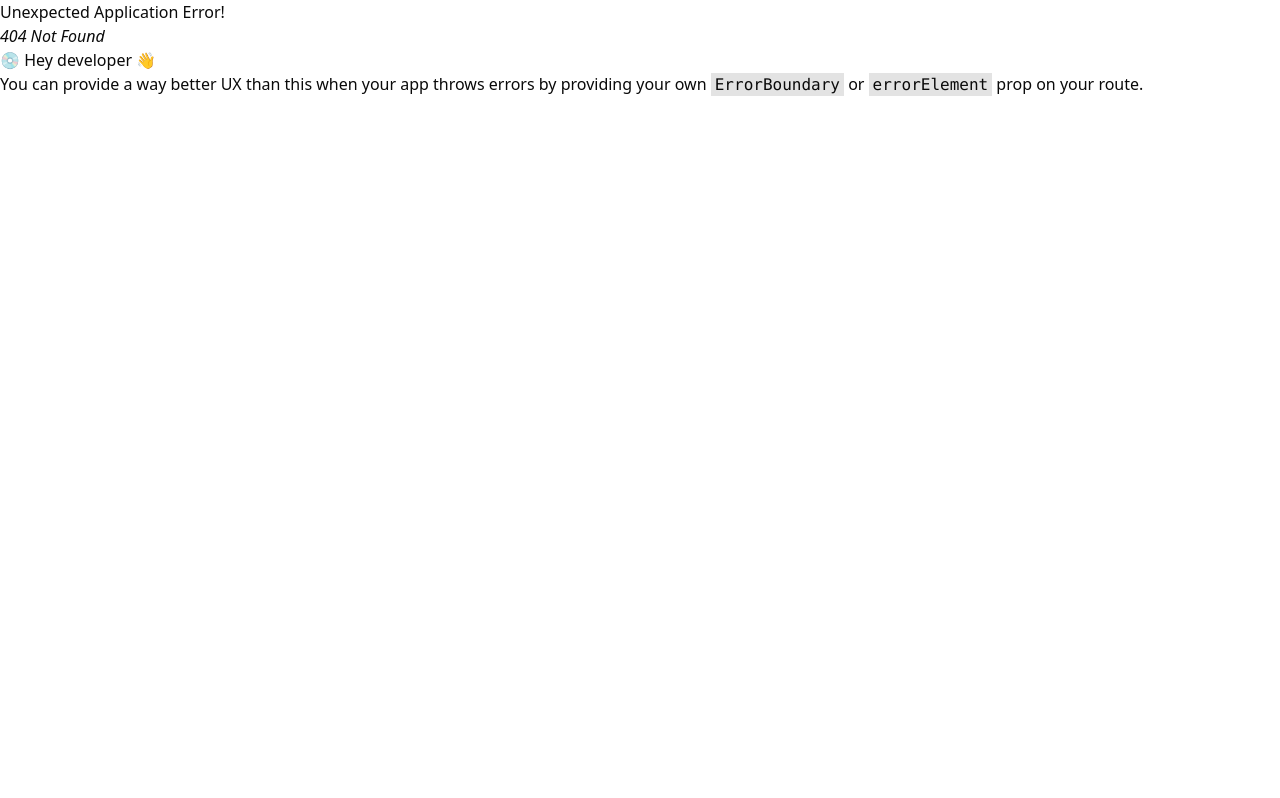
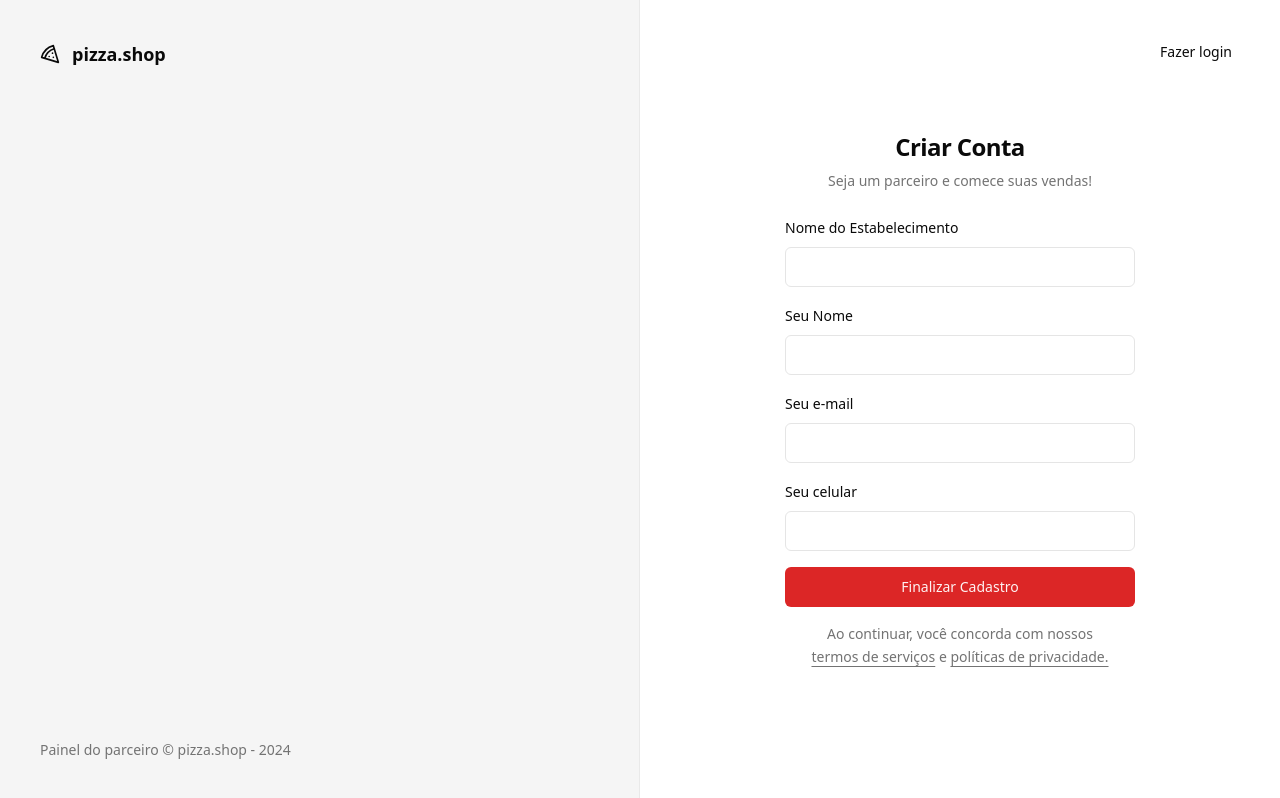
Before and after one commit to ThalesAugusto0/pizza-shop, a React (Vite) app: page /sign-up in a window 1280 px wide. Before the commit this address had no page. Built offline with nearby package versions, Linux system fonts and the light colour scheme.

Commit message:
Feature: Adicionado nova página de cadastro do estabelecimento

```diff
--- a/src/pages/_layouts/app.tsx
+++ b/src/pages/_layouts/app.tsx
@@ -2,10 +2,10 @@
 
 export function AppLayout() {
   return (
-    <div>
+    <div className="flex min-h-screen flex-col antialiased">
       <h1>Cabeçalho</h1>
 
-      <div>
+      <div className="flex flex-1 flex-col gap-4 p-8 pt-6">
         <Outlet />
       </div>
     </div>
--- a/src/pages/_layouts/auth.tsx
+++ b/src/pages/_layouts/auth.tsx
@@ -3,7 +3,7 @@
 
 export function AuthLayout() {
   return (
-    <div className="grid min-h-screen grid-cols-2">
+    <div className="grid min-h-screen grid-cols-2 antialiased">
       <div className="flex h-full flex-col justify-between border-r border-foreground/5 bg-muted p-10 text-muted-foreground">
         <div className="flex items-center gap-3 text-lg text-foreground">
           <Pizza className="h-5 w-5" />
@@ -14,7 +14,7 @@
         </footer>
       </div>
 
-      <div className="flex flex-col items-center justify-center">
+      <div className="relative flex flex-col items-center justify-center">
         <Outlet />
       </div>
     </div>
--- a/src/pages/auth/sign-in.tsx
+++ b/src/pages/auth/sign-in.tsx
@@ -1,5 +1,6 @@
 import { Helmet } from 'react-helmet-async'
 import { useForm } from 'react-hook-form'
+import { Link } from 'react-router-dom'
 import { toast } from 'sonner'
 import { z } from 'zod'
 
@@ -33,6 +34,9 @@
     <>
       <Helmet title="login" />
       <div className="p-8">
+        <Button variant={'ghost'} asChild className="absolute right-8 top-8">
+          <Link to="/sign-up">Novo estabelecimento</Link>
+        </Button>
         <div className="flex w-[350px] flex-col justify-center gap-6">
           <div className="flex flex-col gap-2 text-center">
             <h1 className="text-2xl font-semibold tracking-tight">
--- /dev/null
+++ b/src/pages/auth/sign-up.tsx
@@ -0,0 +1,108 @@
+import { Helmet } from 'react-helmet-async'
+import { useForm } from 'react-hook-form'
+import { Link, useNavigate } from 'react-router-dom'
+import { toast } from 'sonner'
+import { z } from 'zod'
+
+import { Button } from '@/components/ui/button'
+import { Input } from '@/components/ui/input'
+import { Label } from '@/components/ui/label'
+
+const signUpForm = z.object({
+  restaurantName: z.string(),
+  email: z.string().email(),
+  menagerName: z.string(),
+  phone: z.string(),
+})
+
+type signUpForm = z.infer<typeof signUpForm>
+
+export function SignUp() {
+  const navigate = useNavigate()
+  const {
+    register,
+    handleSubmit,
+    formState: { isSubmitting },
+  } = useForm<signUpForm>()
+
+  async function handlesignUp(data: signUpForm) {
+    try {
+      await new Promise((resolve) => setTimeout(resolve, 2000))
+      console.log(data)
+
+      toast.success('Restaurante cadastrado com sucesso!', {
+        action: {
+          label: 'Login',
+          onClick: () => navigate('/sign-in'),
+        },
+      })
+    } catch {
+      toast.error('Erro ao cadastrar restaurante')
+    }
+  }
+
+  return (
+    <>
+      <Helmet title="Cadastro" />
+      <div className="p-8">
+        <Button variant={'ghost'} asChild className="absolute right-8 top-8">
+          <Link to="/sign-in">Fazer login</Link>
+        </Button>
+        <div className="flex w-[350px] flex-col justify-center gap-6">
+          <div className="flex flex-col gap-2 text-center">
+            <h1 className="text-2xl font-semibold tracking-tight">
+              Criar Conta
+            </h1>
+            <p className="text-sm text-muted-foreground">
+              Seja um parceiro e comece suas vendas!
+            </p>
+          </div>
+
+          <form onSubmit={handleSubmit(handlesignUp)} className="space-y-4">
+            <div className="space-y-2">
+              <Label htmlFor="restaurantName">Nome do Estabelecimento</Label>
+              <Input
+                id="restaurantName"
+                type="text"
+                {...register('restaurantName')}
+              />
+            </div>
+
+            <div className="space-y-2">
+              <Label htmlFor="menagerName">Seu Nome</Label>
+              <Input
+                id="menagerName"
+                type="text"
+                {...register('menagerName')}
+              />
+            </div>
+
+            <div className="space-y-2">
+              <Label htmlFor="email">Seu e-mail</Label>
+              <Input id="email" type="email" {...register('email')} />
+            </div>
+
+            <div className="space-y-2">
+              <Label htmlFor="phone">Seu celular</Label>
+              <Input id="phone" type="tel" {...register('phone')} />
+            </div>
+
+            <Button disabled={isSubmitting} className="w-full" type="submit">
+              Finalizar Cadastro
+            </Button>
+            <p className="px-6 text-center text-sm leading-relaxed text-muted-foreground">
+              Ao continuar, você concorda com nossos{' '}
+              <a className="underline underline-offset-4" href="">
+                termos de serviços
+              </a>{' '}
+              e{' '}
+              <a className="underline underline-offset-4" href="">
+                políticas de privacidade.
+              </a>
+            </p>
+          </form>
+        </div>
+      </div>
+    </>
+  )
+}
--- a/src/routes.tsx
+++ b/src/routes.tsx
@@ -4,6 +4,7 @@
 import { AuthLayout } from './pages/_layouts/auth'
 import { Dashboard } from './pages/app/dashboard'
 import { SignIn } from './pages/auth/sign-in'
+import { SignUp } from './pages/auth/sign-up'
 
 export const router = createBrowserRouter([
   {
@@ -15,6 +16,9 @@
   {
     path: '/',
     element: <AuthLayout />,
-    children: [{ path: '/sign-in', element: <SignIn /> }],
+    children: [
+      { path: '/sign-in', element: <SignIn /> },
+      { path: '/sign-up', element: <SignUp /> },
+    ],
   },
 ])
```
Also changed, not shown: src/components/ui/button.tsx (+21 -21 lines).
